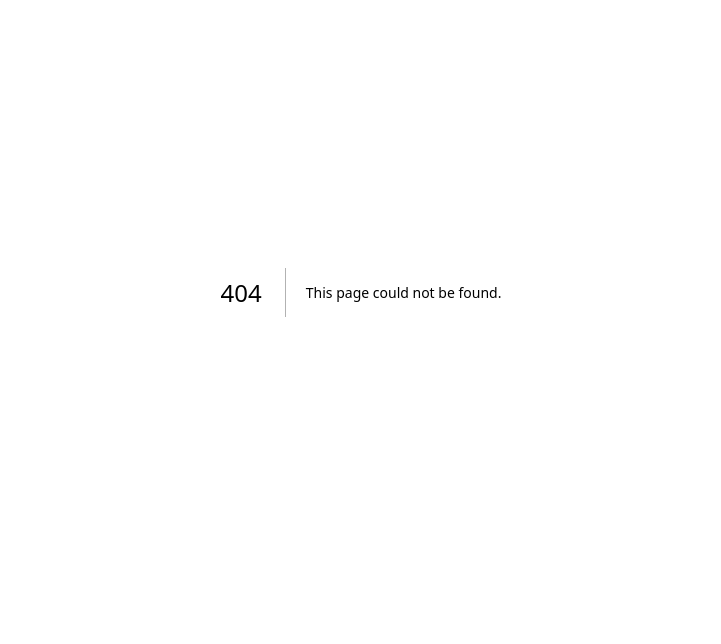
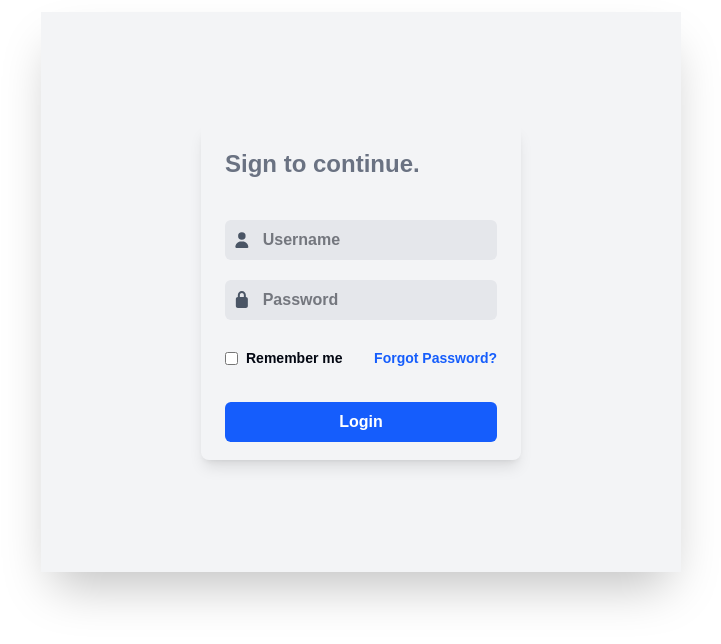
Before and after one commit to ansh-stack00/launchpad, a Next.js app in the folder week3/: page /login in a window 1280 px wide. Before the commit this address had no page. Shown: the part 108-752 px from the top of the page, without its empty margins (279-1000 px from the left). Built offline with nearby package versions, Linux system fonts and the light colour scheme.

Commit message:
Feat:added login page

```diff
--- /dev/null
+++ b/week3/src/app/login/layout.tsx
@@ -0,0 +1,29 @@
+import React from "react";
+
+export default function DashboardLayout({
+  children,
+}: {
+  children: React.ReactNode;
+}) {
+  return (
+    // <div className="min-h-screen max-h-screen flex flex-col  ">
+    //   <Navbar classes="w-full "/>
+
+    //   <div className="flex ">
+    //     <Sidebar />
+
+        // <main className=" p-4">
+        //   {children}
+        // </main>
+    //   </div>
+    // </div>
+    <>
+   <div className="w-screen h-screen flex items-center justify-center ">
+        <main className="bg-amber-50 transition-opacity shadow-2xl border-amber-50 w-[50%] h-[70%] rounded-3xl font-black text-gray-950">
+            {children}
+        </main>
+   </div>
+    </>
+  );
+
+}
--- /dev/null
+++ b/week3/src/app/login/page.tsx
@@ -0,0 +1,51 @@
+import { FontAwesomeIcon } from "@fortawesome/react-fontawesome";
+import {
+    faUser,
+    faLock
+} from "@fortawesome/free-solid-svg-icons";
+
+
+export default function LoginPage() {
+  return (
+    <div className="h-full w-full flex justify-center items-center bg-gray-100">
+      <div className="w-[50%] h-[60%]  p-6 rounded-lg shadow-lg space-y-5 ">
+        <div className="flex justify-between">
+            <h1 className="text-gray-500 text-2xl  ">Sign to continue.</h1>
+        </div>
+        <div className="flex items-center gap-3 p-2 bg-gray-200 rounded-md mt-10">
+          <FontAwesomeIcon icon={faUser} className="text-gray-600" />
+          <input
+            type="text"
+            placeholder="Username"
+            className="bg-transparent outline-none w-full"
+          />
+        </div>
+
+        <div className="flex items-center gap-3 p-2 bg-gray-200 rounded-md">
+          <FontAwesomeIcon icon={faLock} className="text-gray-600" />
+          <input
+            type="password"
+            placeholder="Password"
+            className="bg-transparent outline-none w-full"
+          />
+        </div>
+
+        <div className="flex justify-between items-center text-sm mt-7">
+          <label className="flex items-center gap-2 cursor-pointer">
+            <input type="checkbox" className="text-gray-600" />
+            <span>Remember me</span>
+          </label>
+
+          <button className="text-blue-600 hover:underline">
+            Forgot Password?
+          </button>
+        </div>
+
+
+        <button className="w-full bg-blue-600 text-white py-2 rounded-md hover:bg-blue-700 transition mt-3.5">
+          Login
+        </button>
+      </div>
+    </div>
+  );
+}
--- a/week3/src/app/page.tsx
+++ b/week3/src/app/page.tsx
@@ -4,12 +4,12 @@ import { FontAwesomeIcon } from "@fortawesome/react-fontawesome";
 import {
   faArrowRight,
   faCode,
-  faTableCellsLarge, // instead of Layout
-  faLayerGroup,     // instead of Layers
+  faTableCellsLarge,
+  faLayerGroup,
   faGlobe,
-  faBolt,           // instead of Zap
+  faBolt,
   faBookOpen,
-  faCircleCheck,    // instead of CheckCircle
+  faCircleCheck,
   faStar
 } from "@fortawesome/free-solid-svg-icons";
 
```
